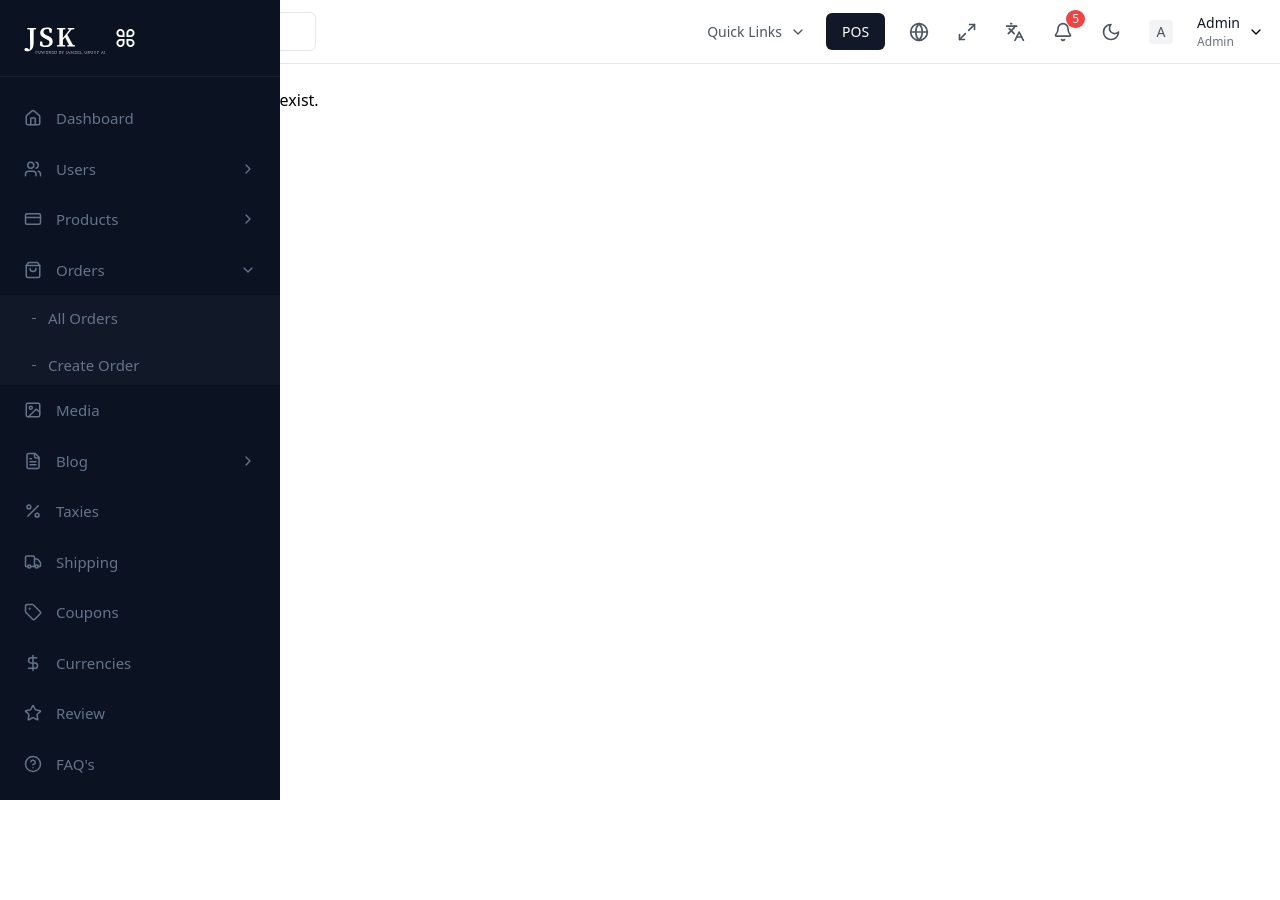
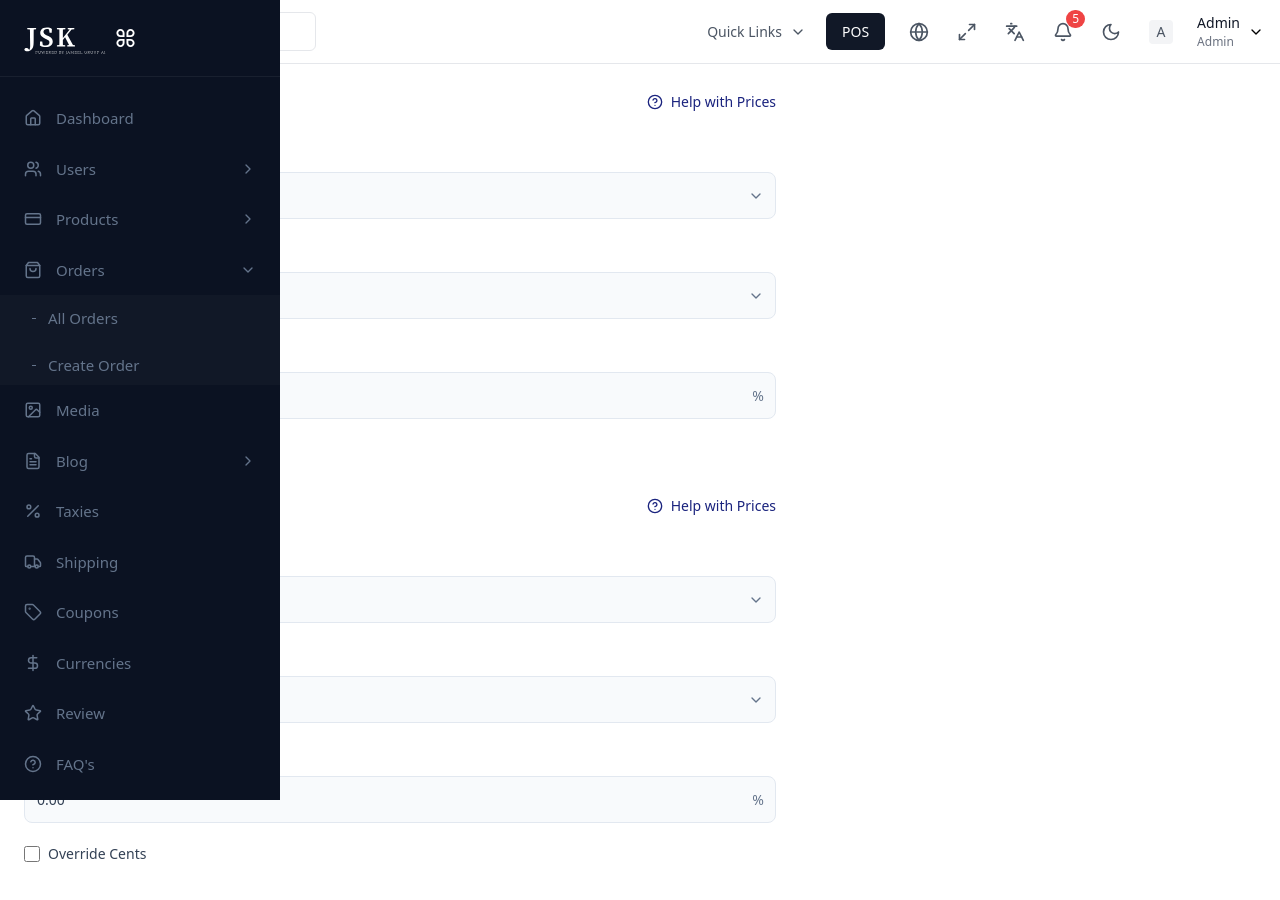
Before and after one commit to gityash2024/Jameel-admin, a React (Vite) app: page /sales in a window 1280 px wide. Shown: the top 900 px of the page. Before the commit the page ends 800 px from the top, so only its background shows below. Built offline with nearby package versions, Linux system fonts and the light colour scheme.

Commit message:
create a sales lauout integrated

```diff
--- a/src/App.jsx
+++ b/src/App.jsx
@@ -31,6 +31,10 @@ import Customers from './pages/Customers';
 import Settings from './pages/Settings';
 import Login from './pages/Login';
 import NotFound from './pages/NotFound';
+import Sales from './pages/Sales';
+import SaleDetails from './pages/SaleDetails';
+import SaleProductlist from './pages/SaleProductlist';
+import SaleOver from './pages/SaleOver';
 
 function App() {
   return (
@@ -65,6 +69,10 @@ function App() {
           <Route path="users/role" element={<RoleUser />} />
           <Route path="customers" element={<Customers />} />
           <Route path="settings" element={<Settings />} />
+          <Route path="sales" element={<Sales />} />
+          <Route path="sales/details" element={<SaleDetails />} />
+          <Route path="sales/productlist" element={<SaleProductlist />} />
+          <Route path="sales/over" element={<SaleOver />} />
           <Route path="*" element={<NotFound />} />
         </Route>
       </Routes>
--- /dev/null
+++ b/src/pages/SaleDetails.jsx
@@ -0,0 +1,11 @@
+import React from "react";
+import styled from "styled-components";
+
+
+const SaleDetails = () => {
+    return (
+      <div></div>
+    );
+};
+
+export default SaleDetails;
--- /dev/null
+++ b/src/pages/SaleOver.jsx
@@ -0,0 +1,11 @@
+import React from "react";
+import styled from "styled-components";
+
+
+const SaleOver = () => {
+    return (
+      <div></div>
+    );
+};
+
+export default SaleOver;
--- /dev/null
+++ b/src/pages/SaleProductlist.jsx
@@ -0,0 +1,11 @@
+import React from "react";
+import styled from "styled-components";
+
+
+const SaleProductlist = () => {
+    return (
+      <div></div>
+    );
+};
+
+export default SaleProductlist;
--- /dev/null
+++ b/src/pages/Sales.jsx
@@ -0,0 +1,274 @@
+import React, { useState } from 'react';
+import styled from 'styled-components';
+import { HelpCircle, ChevronDown } from 'lucide-react';
+
+const Container = styled.div`
+  padding: 24px;
+  max-width: 800px;
+`;
+
+const Section = styled.div`
+  margin-bottom: 32px;
+`;
+
+const SectionHeader = styled.div`
+  display: flex;
+  justify-content: space-between;
+  align-items: center;
+  margin-bottom: 24px;
+`;
+
+const Title = styled.h2`
+  font-size: 18px;
+  font-weight: 600;
+  color: #1a237e;
+`;
+
+const HelpLink = styled.a`
+  display: flex;
+  align-items: center;
+  gap: 8px;
+  color: #1a237e;
+  font-size: 14px;
+  text-decoration: none;
+  cursor: pointer;
+
+  &:hover {
+    text-decoration: underline;
+  }
+`;
+
+const FormGroup = styled.div`
+  display: flex;
+  flex-direction: column;
+  gap: 12px;
+  margin-bottom: 20px;
+`;
+
+const Label = styled.label`
+  font-size: 14px;
+  font-weight: 500;
+  color: #334155;
+`;
+
+const SelectWrapper = styled.div`
+  position: relative;
+
+  &::after {
+    content: '';
+    position: absolute;
+    right: 12px;
+    top: 50%;
+    transform: translateY(-50%);
+    pointer-events: none;
+  }
+`;
+
+const Select = styled.select`
+  width: 100%;
+  padding: 12px;
+  background: #f8fafc;
+  border: 1px solid #e2e8f0;
+  border-radius: 8px;
+  font-size: 14px;
+  color: #334155;
+  appearance: none;
+  cursor: pointer;
+
+  &:focus {
+    outline: none;
+    border-color: #1a237e;
+    box-shadow: 0 0 0 2px rgba(26, 35, 126, 0.1);
+  }
+`;
+
+const NumberInput = styled.div`
+  position: relative;
+  display: flex;
+  align-items: center;
+
+  input {
+    width: 100%;
+    padding: 12px;
+    padding-right: 32px;
+    background: #f8fafc;
+    border: 1px solid #e2e8f0;
+    border-radius: 8px;
+    font-size: 14px;
+    color: #334155;
+
+    &:focus {
+      outline: none;
+      border-color: #1a237e;
+      box-shadow: 0 0 0 2px rgba(26, 35, 126, 0.1);
+    }
+  }
+
+  span {
+    position: absolute;
+    right: 12px;
+    color: #64748b;
+    font-size: 14px;
+  }
+`;
+
+const Checkbox = styled.div`
+  display: flex;
+  align-items: center;
+  gap: 8px;
+
+  input[type="checkbox"] {
+    width: 16px;
+    height: 16px;
+    border: 1px solid #e2e8f0;
+    border-radius: 4px;
+    cursor: pointer;
+  }
+
+  label {
+    font-size: 14px;
+    color: #334155;
+    cursor: pointer;
+  }
+`;
+
+const DropdownIcon = styled(ChevronDown)`
+  position: absolute;
+  right: 12px;
+  top: 50%;
+  transform: translateY(-50%);
+  color: #64748b;
+  pointer-events: none;
+`;
+
+const Sales = () => {
+  // State for regular price section
+  const [regularPrice, setRegularPrice] = useState({
+    action: 'decrease',
+    changeType: 'percent',
+    percent: '0.00',
+    overrideCents: false
+  });
+
+  // State for compare at price section
+  const [comparePrice, setComparePrice] = useState({
+    action: 'decrease',
+    changeType: 'percent',
+    percent: '0.00',
+    overrideCents: false
+  });
+
+  const actions = [
+    { value: 'decrease', label: 'Decrease Price' },
+    { value: 'increase', label: 'Increase Price' },
+    { value: 'set', label: 'Set Price' }
+  ];
+
+  const changeTypes = [
+    { value: 'percent', label: 'By Percent' },
+    { value: 'amount', label: 'By Amount' },
+    { value: 'fixed', label: 'Fixed Amount' }
+  ];
+
+  const handleRegularChange = (field, value) => {
+    setRegularPrice(prev => ({
+      ...prev,
+      [field]: value
+    }));
+  };
+
+  const handleCompareChange = (field, value) => {
+    setComparePrice(prev => ({
+      ...prev,
+      [field]: value
+    }));
+  };
+
+  const PriceSection = ({ title, state, onChange }) => (
+    <Section>
+      <SectionHeader>
+        <Title>{title}</Title>
+        <HelpLink>
+          <HelpCircle size={16} />
+          Help with Prices
+        </HelpLink>
+      </SectionHeader>
+
+      <FormGroup>
+        <Label>Action</Label>
+        <SelectWrapper>
+          <Select
+            value={state.action}
+            onChange={(e) => onChange('action', e.target.value)}
+          >
+            {actions.map(action => (
+              <option key={action.value} value={action.value}>
+                {action.label}
+              </option>
+            ))}
+          </Select>
+          <DropdownIcon size={16} />
+        </SelectWrapper>
+      </FormGroup>
+
+      <FormGroup>
+        <Label>Change Type</Label>
+        <SelectWrapper>
+          <Select
+            value={state.changeType}
+            onChange={(e) => onChange('changeType', e.target.value)}
+          >
+            {changeTypes.map(type => (
+              <option key={type.value} value={type.value}>
+                {type.label}
+              </option>
+            ))}
+          </Select>
+          <DropdownIcon size={16} />
+        </SelectWrapper>
+      </FormGroup>
+
+      <FormGroup>
+        <Label>Percent</Label>
+        <NumberInput>
+          <input
+            type="number"
+            value={state.percent}
+            onChange={(e) => onChange('percent', e.target.value)}
+            step="0.01"
+            min="0"
+          />
+          <span>%</span>
+        </NumberInput>
+      </FormGroup>
+
+      <Checkbox>
+        <input
+          type="checkbox"
+          id={`override-${title}`}
+          checked={state.overrideCents}
+          onChange={(e) => onChange('overrideCents', e.target.checked)}
+        />
+        <label htmlFor={`override-${title}`}>Override Cents</label>
+      </Checkbox>
+    </Section>
+  );
+
+  return (
+    <Container>
+      <PriceSection
+        title="Price"
+        state={regularPrice}
+        onChange={handleRegularChange}
+      />
+
+      <PriceSection
+        title="Compare at Price"
+        state={comparePrice}
+        onChange={handleCompareChange}
+      />
+    </Container>
+  );
+};
+
+export default Sales;
```
